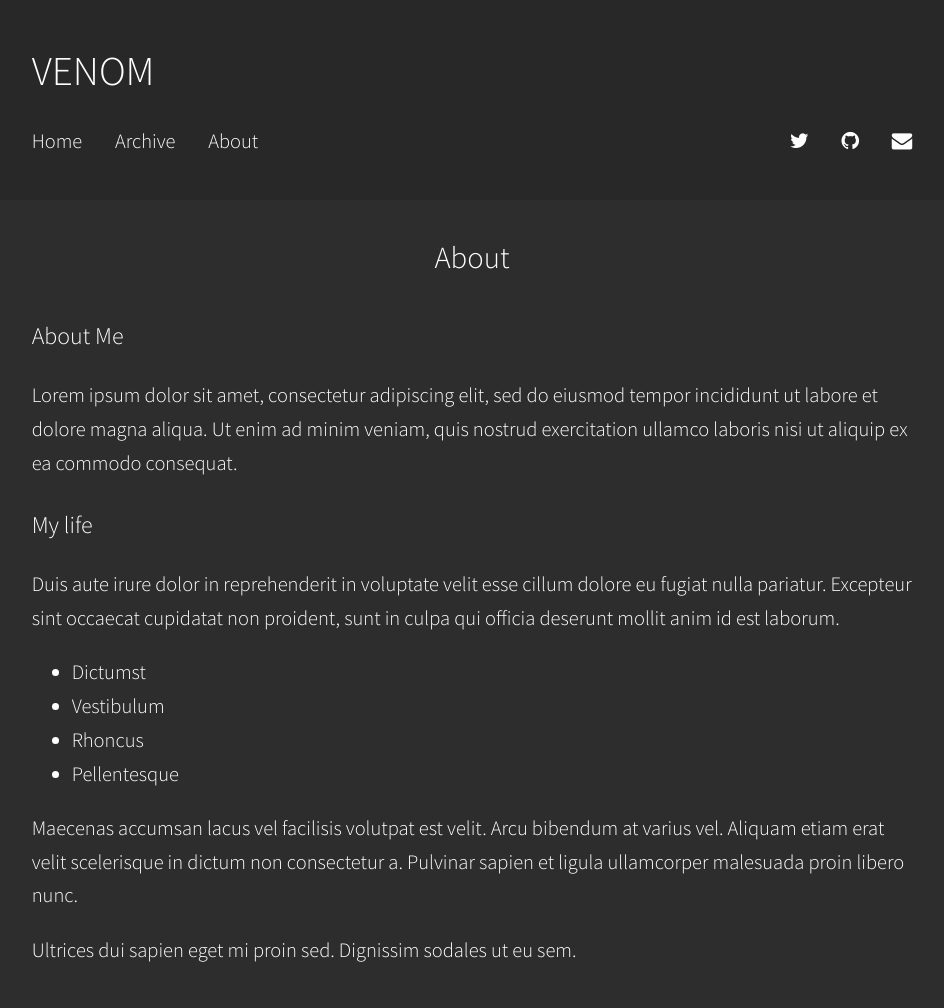
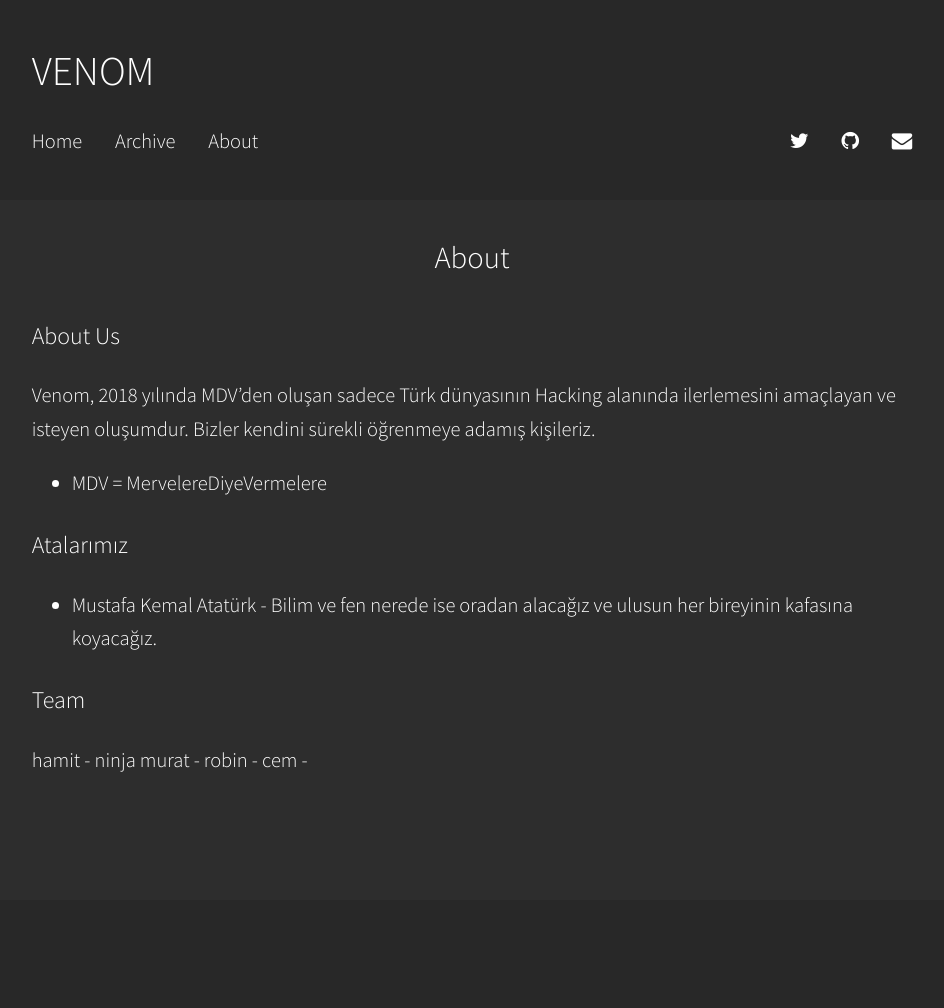
Before and after one commit to uglyvenom/uglyvenom.github.io, a Jekyll site: the page built from about.md, in a window 1280 px wide. Shown: the whole page, without its empty margins (168-1112 px from the left). Built offline with Jekyll 4.4.1, drawn with Linux system fonts in a browser that asks for light colours; after the commit the page ends 900 px from its top, so only the background shows below that.

Commit message:
Update about.md

```diff
--- a/about.md
+++ b/about.md
@@ -2,19 +2,21 @@
 title: "About"
 ---
 
-### About Me
+### About Us
 
-Lorem ipsum dolor sit amet, consectetur adipiscing elit, sed do eiusmod tempor incididunt ut labore et dolore magna aliqua. Ut enim ad minim veniam, quis nostrud exercitation ullamco laboris nisi ut aliquip ex ea commodo consequat.
+Venom, 2018 yılında MDV'den oluşan sadece Türk dünyasının Hacking alanında ilerlemesini amaçlayan ve isteyen oluşumdur. Bizler kendini sürekli öğrenmeye adamış kişileriz.
 
-### My life
+- MDV = MervelereDiyeVermelere
 
-Duis aute irure dolor in reprehenderit in voluptate velit esse cillum dolore eu fugiat nulla pariatur. Excepteur sint occaecat cupidatat non proident, sunt in culpa qui officia deserunt mollit anim id est laborum.
+### Atalarımız
 
- - Dictumst
- - Vestibulum
- - Rhoncus
- - Pellentesque
+- Mustafa Kemal Atatürk - Bilim ve fen nerede ise oradan alacağız ve ulusun her bireyinin kafasına koyacağız.
 
-Maecenas accumsan lacus vel facilisis volutpat est velit. Arcu bibendum at varius vel. Aliquam etiam erat velit scelerisque in dictum non consectetur a. Pulvinar sapien et ligula ullamcorper malesuada proin libero nunc.
 
-Ultrices dui sapien eget mi proin sed. Dignissim sodales ut eu sem.
+
+### Team
+
+hamit - ninja
+murat -
+robin -
+cem -
```
